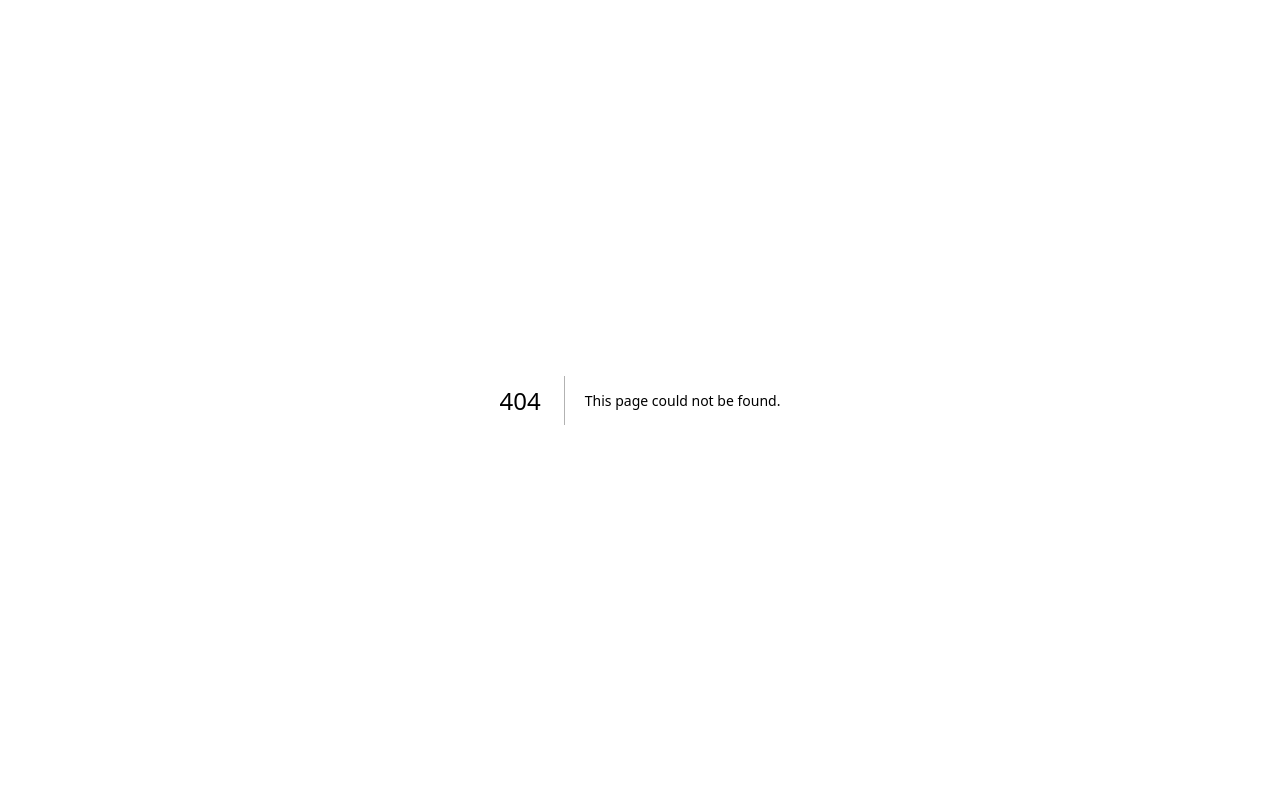
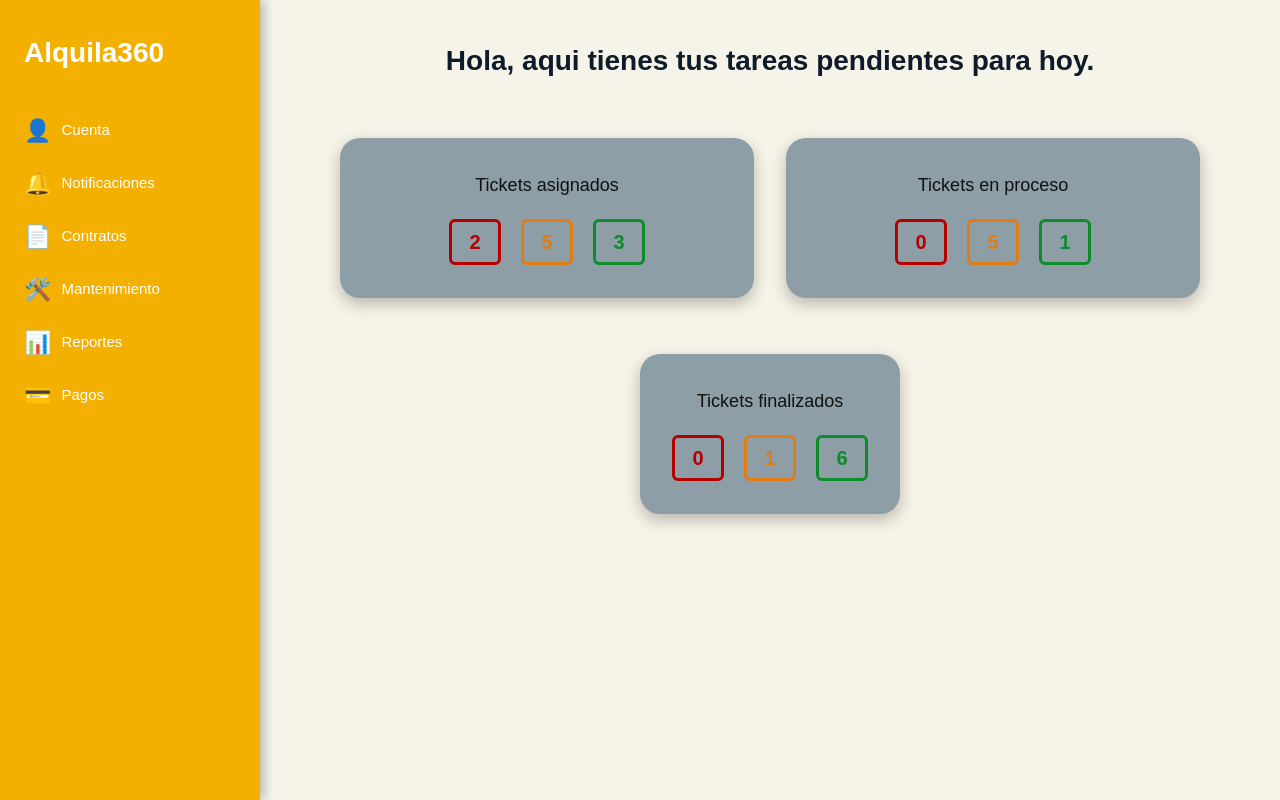
Before and after one commit to JairoMontanoUCB/Alquila360, a Next.js app in the folder alquila360-frontend/: page /tecnicos in a window 1280 px wide. Before the commit this address had no page. Built offline with nearby package versions, Linux system fonts and the light colour scheme.

Commit message:
agrego pagina de tecnicos

```diff
--- /dev/null
+++ b/alquila360-frontend/src/app/tecnicos/page.tsx
@@ -0,0 +1,185 @@
+const sidebarBg = "#f4b000";       // amarillo
+const mainBg = "#f6f3e8";           // fondo crema
+const cardBg = "#8d9ea6";           // gris azulado de las tarjetas;
+
+export default function TecnicosPage() {
+  return (
+    <div style={{ display: "flex", minHeight: "100vh", backgroundColor: mainBg }}>
+      {/* SIDEBAR */}
+      <aside
+        style={{
+          width: 260,
+          backgroundColor: sidebarBg,
+          color: "#fff",
+          padding: "32px 24px",
+          display: "flex",
+          flexDirection: "column",
+          gap: 40,
+          boxShadow: "4px 0 10px rgba(0,0,0,0.25)",
+        }}
+      >
+        <div style={{ fontWeight: 800, fontSize: 28 }}>Alquila360</div>
+
+        <nav>
+          <ul
+            style={{
+              listStyle: "none",
+              display: "flex",
+              flexDirection: "column",
+              gap: 20,
+              padding: 0,
+              margin: 0,
+            }}
+          >
+            <SidebarItem icon="👤" label="Cuenta" />
+            <SidebarItem icon="🔔" label="Notificaciones" />
+            <SidebarItem icon="📄" label="Contratos" />
+            <SidebarItem icon="🛠️" label="Mantenimiento" />
+            <SidebarItem icon="📊" label="Reportes" />
+            <SidebarItem icon="💳" label="Pagos" />
+          </ul>
+        </nav>
+      </aside>
+
+      {/* CONTENIDO PRINCIPAL */}
+      <main
+        style={{
+          flex: 1,
+          padding: "40px 80px",
+          display: "flex",
+          flexDirection: "column",
+          gap: 32,
+        }}
+      >
+        <h1
+          style={{
+            fontSize: 28,
+            fontWeight: 700,
+            textAlign: "center",
+            marginBottom: 24,
+            color: "#0d1b2a",
+          }}
+        >
+          Hola, aqui tienes tus tareas pendientes para hoy.
+        </h1>
+
+        {/* FILA SUPERIOR DE TARJETAS */}
+        <div
+          style={{
+            display: "grid",
+            gridTemplateColumns: "repeat(2, minmax(260px, 1fr))",
+            gap: 32,
+            marginBottom: 24,
+          }}
+        >
+          {/* Tickets asignados */}
+          <section style={cardStyle()}>
+            <h2 style={cardTitleStyle()}>Tickets asignados</h2>
+            <div style={ticketRowStyle()}>
+              <div style={ticketStyle("red")}>2</div>
+              <div style={ticketStyle("orange")}>5</div>
+              <div style={ticketStyle("green")}>3</div>
+            </div>
+          </section>
+
+          {/* Tickets en proceso */}
+          <section style={cardStyle()}>
+            <h2 style={cardTitleStyle()}>Tickets en proceso</h2>
+            <div style={ticketRowStyle()}>
+              <div style={ticketStyle("red")}>0</div>
+              <div style={ticketStyle("orange")}>5</div>
+              <div style={ticketStyle("green")}>1</div>
+            </div>
+          </section>
+        </div>
+
+        {/* TARJETA INFERIOR */}
+        <div style={{ maxWidth: "60%", margin: "0 auto" }}>
+          <section style={cardStyle()}>
+            <h2 style={cardTitleStyle()}>Tickets finalizados</h2>
+            <div style={ticketRowStyle()}>
+              <div style={ticketStyle("red")}>0</div>
+              <div style={ticketStyle("orange")}>1</div>
+              <div style={ticketStyle("green")}>6</div>
+            </div>
+          </section>
+        </div>
+      </main>
+    </div>
+  );
+}
+
+/* ---------- COMPONENTES Y ESTILOS AUXILIARES ---------- */
+
+function SidebarItem({ icon, label }: { icon: string; label: string }) {
+  return (
+    <li
+      style={{
+        display: "flex",
+        alignItems: "center",
+        gap: 10,
+        fontSize: 15,
+        cursor: "pointer",
+      }}
+    >
+      <span style={{ fontSize: 22 }}>{icon}</span>
+      <span>{label}</span>
+    </li>
+  );
+}
+
+function cardStyle(): React.CSSProperties {
+  return {
+    backgroundColor: cardBg,
+    borderRadius: 20,
+    padding: "24px 32px",
+    boxShadow: "0 6px 16px rgba(0,0,0,0.25)",
+    display: "flex",
+    flexDirection: "column",
+    justifyContent: "center",
+    minHeight: 160,
+  };
+}
+
+function cardTitleStyle(): React.CSSProperties {
+  return {
+    fontSize: 18,
+    textAlign: "center",
+    marginBottom: 20,
+    color: "#111",
+    fontWeight: 500,
+  };
+}
+
+function ticketRowStyle(): React.CSSProperties {
+  return {
+    display: "flex",
+    justifyContent: "center",
+    gap: 20,
+    alignItems: "center",
+  };
+}
+
+function ticketStyle(
+  color: "red" | "orange" | "green"
+): React.CSSProperties {
+  const colors: Record<typeof color, string> = {
+    red: "#b60000",
+    orange: "#e27b11",
+    green: "#0e8c2c",
+  };
+
+  return {
+    width: 52,
+    height: 46,
+    display: "flex",
+    alignItems: "center",
+    justifyContent: "center",
+    border: `3px solid ${colors[color]}`,
+    color: colors[color],
+    fontSize: 20,
+    fontWeight: 700,
+    backgroundColor: "transparent",
+    borderRadius: 6,
+  };
+}
```
